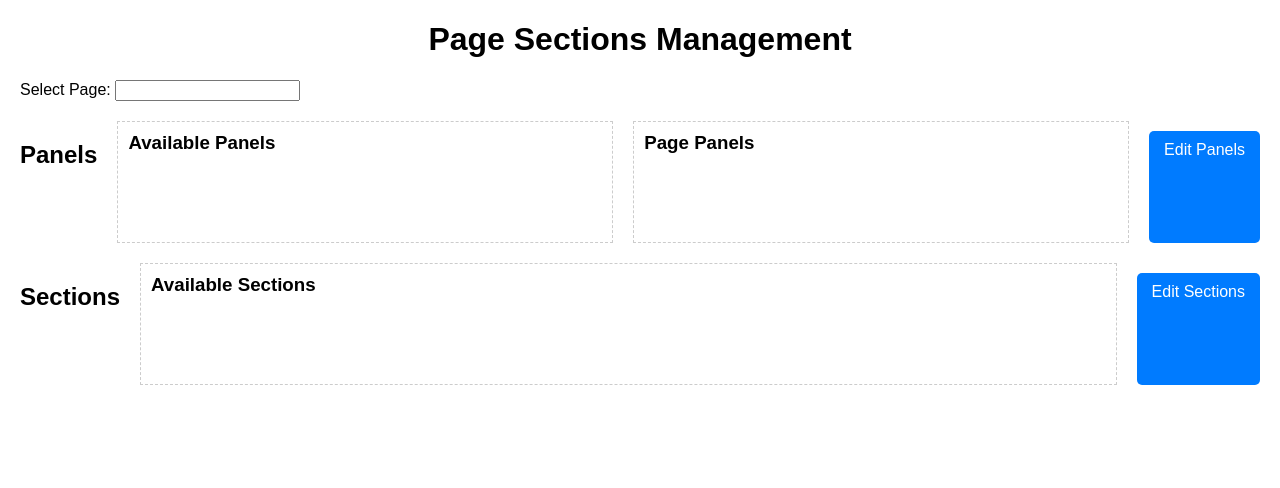
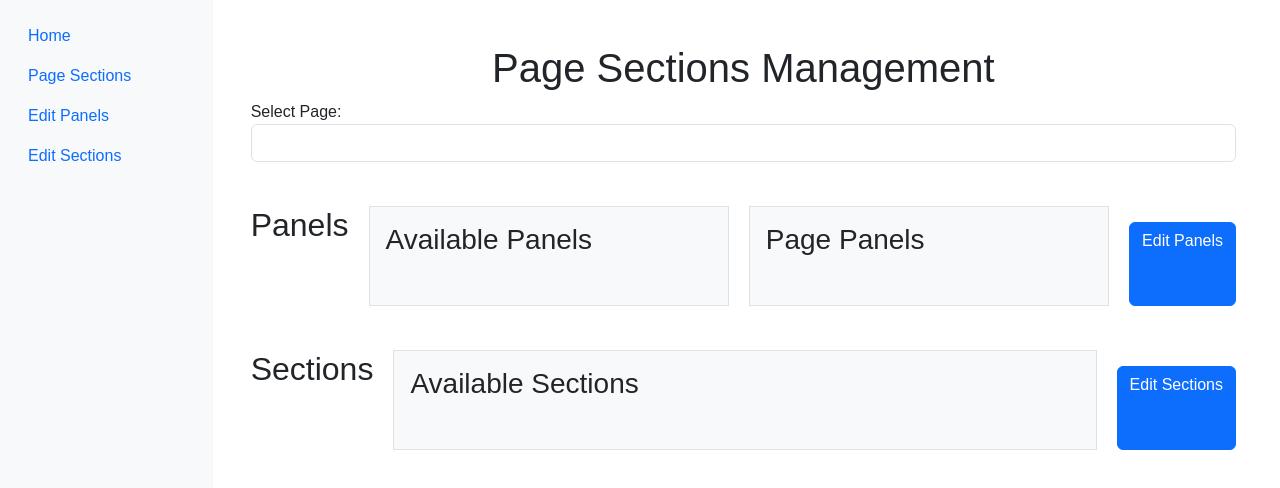
Before and after one commit to cronycles/retabet.web.config.tools, a website with bundled scripts: page public/pageSections.html in a window 1280 px wide. Built offline with nearby package versions, Linux system fonts and the light colour scheme; no server answers.

Commit message:
Add Bootstrap styling and layout to index and pageSections pages; enhance sidebar and main content structure

```diff
--- a/public/pageSections.html
+++ b/public/pageSections.html
@@ -4,37 +4,66 @@
     <meta charset="UTF-8">
     <meta name="viewport" content="width=device-width, initial-scale=1.0">
     <title>Page Sections Management</title>
+    <link href="https://cdn.jsdelivr.net/npm/bootstrap@5.3.0-alpha1/dist/css/bootstrap.min.css" rel="stylesheet">
     <link rel="stylesheet" href="styles.css">
 </head>
 <body>
-    <h1>Page Sections Management</h1>
+    <div class="container-fluid">
+        <div class="row">
+            <!-- Sidebar -->
+            <nav class="col-md-3 col-lg-2 d-md-block bg-light sidebar collapse" id="sidebarMenu">
+                <div class="position-sticky">
+                    <ul class="nav flex-column">
+                        <li class="nav-item">
+                            <a class="nav-link" href="index.html">Home</a>
+                        </li>
+                        <li class="nav-item">
+                            <a class="nav-link active" href="pageSections.html">Page Sections</a>
+                        </li>
+                        <li class="nav-item">
+                            <a class="nav-link" href="editPanels.html">Edit Panels</a>
+                        </li>
+                        <li class="nav-item">
+                            <a class="nav-link" href="editSections.html">Edit Sections</a>
+                        </li>
+                    </ul>
+                </div>
+            </nav>
+
+            <!-- Main Content -->
+            <main class="col-md-9 ms-sm-auto col-lg-10 px-md-4">
+                <h1 class="mt-4">Page Sections Management</h1>
                 <div id="app">
                     <div>
                         <label for="pageSelector">Select Page:</label>
-            <input type="text" id="pageSelector" autocomplete="off" />
+                        <input type="text" id="pageSelector" class="form-control" autocomplete="off" />
                         <div id="pageDropdown" class="dropdown"></div>
                     </div>
-        <div id="panelsContainer">
+                    <div id="panelsContainer" class="mt-4">
                         <h2>Panels</h2>
-            <div id="availablePanels" class="droppable">
+                        <div id="availablePanels" class="droppable border p-3">
                             <h3>Available Panels</h3>
                             <!-- Panels will be dynamically loaded here -->
                         </div>
-            <div id="pagePanels" class="droppable">
+                        <div id="pagePanels" class="droppable border p-3">
                             <h3>Page Panels</h3>
                             <!-- Panels for the selected page will be displayed here -->
                         </div>
-            <a href="editPanels.html" class="button-link">Edit Panels</a>
+                        <a href="editPanels.html" class="btn btn-primary mt-3">Edit Panels</a>
                     </div>
-        <div id="sectionsContainer">
+                    <div id="sectionsContainer" class="mt-4">
                         <h2>Sections</h2>
-            <div id="availableSections" class="droppable">
+                        <div id="availableSections" class="droppable border p-3">
                             <h3>Available Sections</h3>
                             <!-- Sections will be dynamically loaded here -->
                         </div>
-            <a href="editSections.html" class="button-link">Edit Sections</a>
+                        <a href="editSections.html" class="btn btn-primary mt-3">Edit Sections</a>
+                    </div>
+                </div>
+            </main>
         </div>
     </div>
     <script type="module" src="pageSections.js"></script>
+    <script src="https://cdn.jsdelivr.net/npm/bootstrap@5.3.0-alpha1/dist/js/bootstrap.bundle.min.js"></script>
 </body>
 </html>
--- a/public/styles.css
+++ b/public/styles.css
@@ -23,6 +23,7 @@ h1 {
     padding: 10px;
     min-height: 100px;
     flex: 1;
+    background-color: #f8f9fa;
 }
 
 .droppable h3 {
@@ -68,3 +69,17 @@ h1 {
     border: 2px solid red;
     background-color: #ffe6e6;
 }
+
+.sidebar {
+    height: 100vh;
+    position: fixed;
+    top: 0;
+    left: 0;
+    overflow-y: auto;
+    padding-top: 1rem;
+}
+
+.main-content {
+    margin-left: 250px;
+    padding: 20px;
+}
```
Also changed, not shown: public/index.html (+31 -2 lines). Lines whose indentation alone changed are shown as unchanged.
